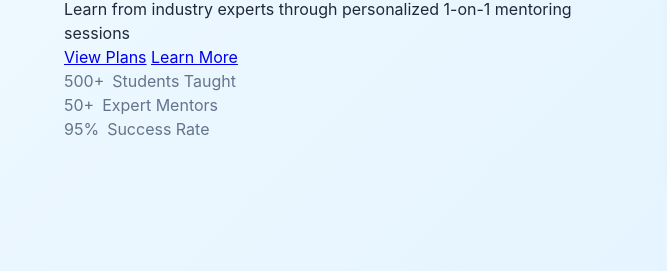
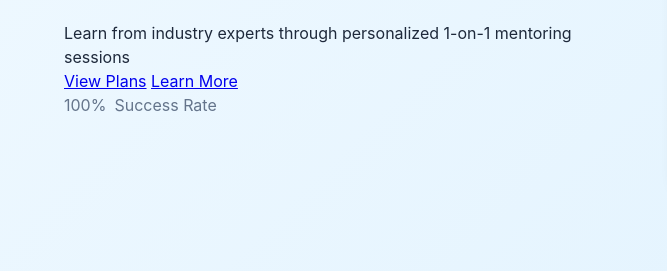
Before and after one commit to PyrusEnforcer/Qualis_Prakti-site_Landing, a plain HTML site: page index.html in a window 1280 px wide. Shown: the part 340-611 px from the top of the page, 0-667 px from the left. Drawn offline with Linux system fonts and the light colour scheme.

Commit message:
Factual edit

```diff
--- a/index.html
+++ b/index.html
@@ -35,15 +35,7 @@
                 </div>
                 <div class="hero-stats">
                     <div class="stat">
-                        <span class="stat-number">500+</span>
-                        <span class="stat-label">Students Taught</span>
-                    </div>
-                    <div class="stat">
-                        <span class="stat-number">50+</span>
-                        <span class="stat-label">Expert Mentors</span>
-                    </div>
-                    <div class="stat">
-                        <span class="stat-number">95%</span>
+                        <span class="stat-number">100%</span>
                         <span class="stat-label">Success Rate</span>
                     </div>
                 </div>
```
